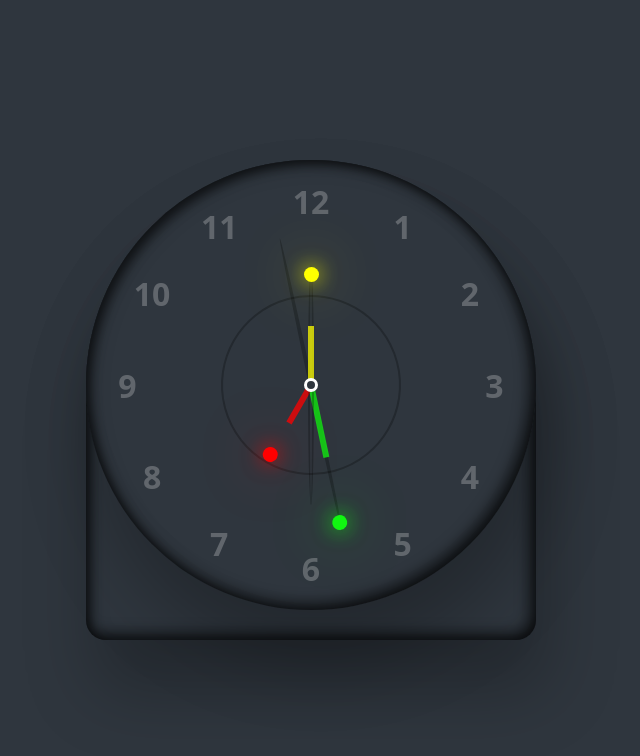
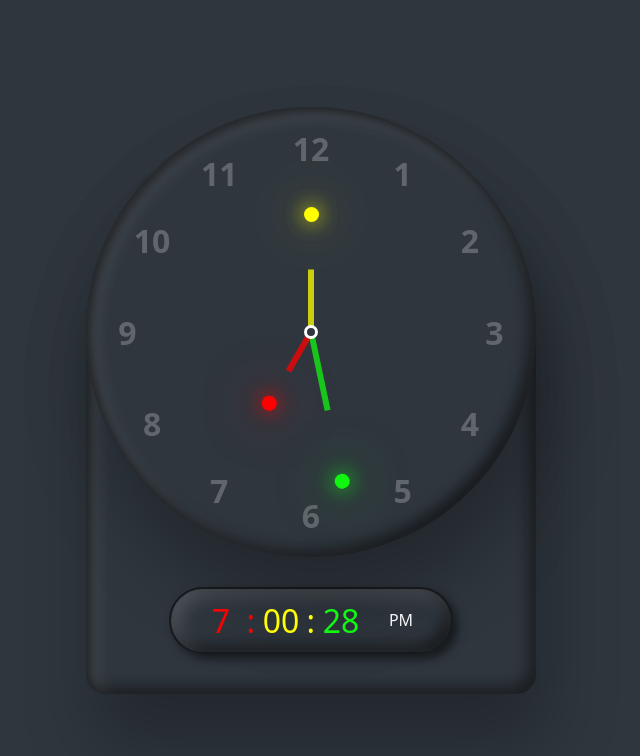
Before and after one commit to paruljamwal/Clock, a plain HTML site: page index.html in a window 1280 px wide. Shown: the whole page, without its empty margins (329-969 px from the left). Drawn offline with Linux system fonts and the light colour scheme.

Commit message:
timer functionaltiy

```diff
--- a/clock.css
+++ b/clock.css
@@ -19,7 +19,7 @@ body{
 .container{
  position: relative;
  background: #2f363e ;
- box-shadow: 10px 50px 70px rgba(0,0,0,0.25),inset 5px 5px 10px rgba(0,0,0,0.5),inset 5px 5px 20px rgba(0,0,0,0.2),inset -5px -5px 15px rgba(0,0,0,0.75);
+ box-shadow: 10px 50px 70px rgba(0,0,0,0.25),inset 5px 5px 10px rgba(0,0,0,0.5),inset 5px 5px 20px rgba(255,255,255,0.2),inset -5px -5px 15px rgba(0,0,0,0.75);
  /* min-height:500px; */
  border-radius: 20px;
  border-top-left-radius: 225px;
@@ -27,6 +27,7 @@ body{
  display: flex;
  justify-content: center;
  align-items: center;
+ flex-direction: column;
 
 }
 
@@ -37,7 +38,7 @@ body{
     height: 450px;
     background: #2f363e ;
     border-radius: 50%;
-    box-shadow: 10px 50px 70px rgba(0,0,0,0.25),inset 5px 5px 10px rgba(0,0,0,0.5),inset 5px 5px 20px rgba(0,0,0,0.2),inset -5px -5px 15px rgba(0,0,0,0.75);
+    box-shadow: 10px 50px 70px rgba(0,0,0,0.25),inset 5px 5px 10px rgba(0,0,0,0.5),inset 5px 5px 20px rgba(255,255,255,0.2),inset -5px -5px 15px rgba(0,0,0,0.75);
     display: flex;
     justify-content: center;
     align-items: center;
@@ -79,9 +80,7 @@ body{
 .circle{
     position: absolute;
     width: 300px;
-    height: 300px;
-    border: 2px solid rgba(0,0,0,0.25);
-    border-radius: 50%;
+    height: 320px;
     display: flex;
     justify-content: center;
     align-items: flex-start;
@@ -89,21 +88,15 @@ body{
 
 
 .circle2{
-    /* position: absolute; */
     width: 240px;
-    height: 240px;
-    /* border: 2px solid rgba(0,0,0,0.25); */
-    /* border-radius: 50%; */
+    height: 250px;
     z-index: 9;
 }
 
 
 .circle3{
-    /* position: absolute; */
     width: 180px;
     height: 180px;
-    /* border: 2px solid rgba(0,0,0,0.25);
-    border-radius: 50%; */
     z-index: 8;
 }
 
@@ -136,3 +129,56 @@ body{
     top: -8.5;
     box-shadow: 0 0 20px var(--clr) , 0 0 60px var(--clr);
 }
+
+#timer{
+
+    margin-bottom: 40px;
+    display: flex;
+    padding: 10px 20px;
+    font-size: 2em;
+    font-weight: 600;
+    border: 2px solid rgba(0,0,0,0.5);
+    border-radius: 40px;
+    box-shadow: 5px 5px 10px rgba(0,0,0,0.5),inset 5px 5px 20px rgba(255,255,255,0.2),inset -5px -5px 15px rgba(0,0,0,0.75);
+
+}
+
+#timer div{
+    position: relative;
+    width: 60px;
+    text-align: center;
+    font-weight: 500;
+    color: var(--clr);
+
+}
+
+#timer div:nth-child(1):after,
+#timer div:nth-child(2):after{
+    content: ":";
+    position: absolute;
+    right: -4px;
+}
+
+#timer div:last-child{
+    font-size: 0.5em;
+    display: flex;
+    justify-content: center;
+    align-items: center;
+    color: whitesmoke;
+}
+
+
+#timer div:nth-child(2):after{
+    animation:animate 1s steps(1) infinite;
+}
+
+@keyframes animate{
+    0%{
+        opacity: 1;
+    }
+
+    50%{
+        opacity: 0;
+    }
+
+}
--- a/clock.js
+++ b/clock.js
@@ -4,6 +4,11 @@ let hr=document.getElementById("hr");
 let mn=document.getElementById("mn");
 let sc=document.getElementById("sc");
 
+let audio1=document.getElementById("audio");
+let duration=0;
+
+const minutes=2.5;
+let sec=minutes*60;
 
 setInterval(() => {
     let day=new Date();
@@ -14,8 +19,50 @@ setInterval(() => {
     hr.style.transform=`rotateZ(${hh+(mm/12)}deg)`;
     mn.style.transform=`rotateZ(${mm}deg)`;
     sc.style.transform=`rotateZ(${ss}deg)`;
-}, );
 
 
 
-console.log(hh,"day",mm,"min",ss,"sc");
+    // digital clock
+    let hours=document.getElementById("hour");
+    let min=document.getElementById("minutes");
+    let sec=document.getElementById("seconds");
+    let ampm=document.getElementById("ampm");
+
+    let h=new Date().getHours();
+    let m=new Date().getMinutes();
+    let s=new Date().getSeconds();
+
+    // console.log(s=='55');
+    if(m=='59' && m=="60"){
+       audio1.play();
+    }
+
+    let am=h>=12 ? "PM" :"AM";
+
+    //if single digit add 0
+    h=(h<10) ? "0"+h : h
+    m=(m<10) ? "0"+m : m
+    s=(s<10) ? "0"+s : s
+
+
+    // convert 24hr clock to 12hr
+    if(h > 12){
+        h=h-12;
+    }
+
+
+    hours.innerHTML=h;
+    min.innerHTML=m;
+    sec.innerHTML=s
+    ampm.innerHTML=am
+
+
+});
+
+
+// audio1.play();
+
+audio1.addEventListener("loadeddata",(e)=>{
+    duration=audio1.duration;
+    // console.log(duration);
+})
--- a/index.html
+++ b/index.html
@@ -32,7 +32,18 @@
 
 
         </div>
+
+        <!-- digital clock -->
+        <div id="timer" >
+            <div  style="--clr:red;" id="hour">00</div>
+            <div  style="--clr:yellow;" id="minutes">00</div>
+            <div  style="--clr:rgb(17, 248, 17);" id="seconds">00</div>
+            <div style="--clr:#" id="ampm">AM</div>
+        </div>
+
+
     </div>
+    <audio id="audio" src="tune.mp3"></audio>
 </body>
 </html>
 <script src="./clock.js" ></script>
```
Also changed, not shown: 1 other file.
